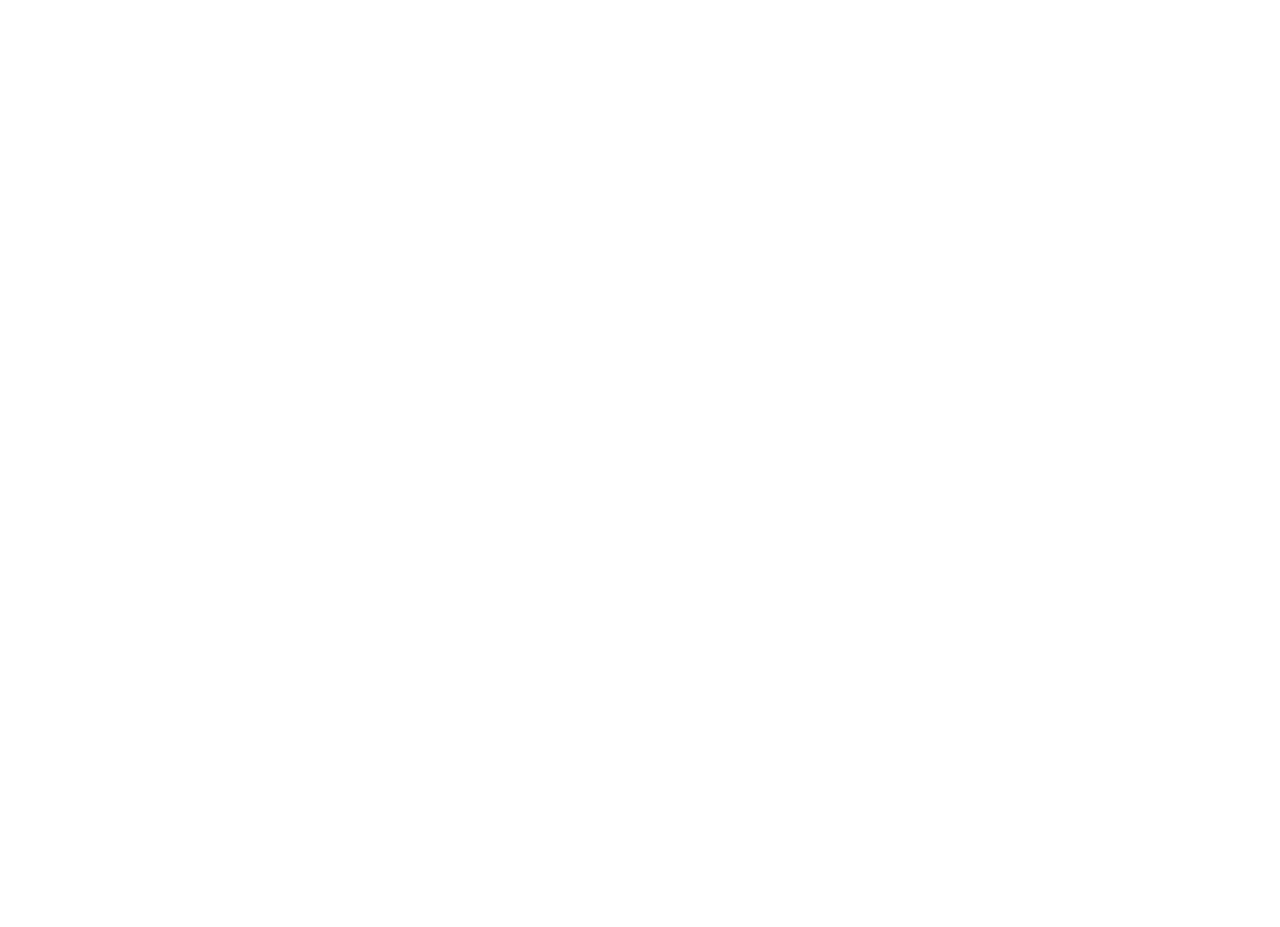
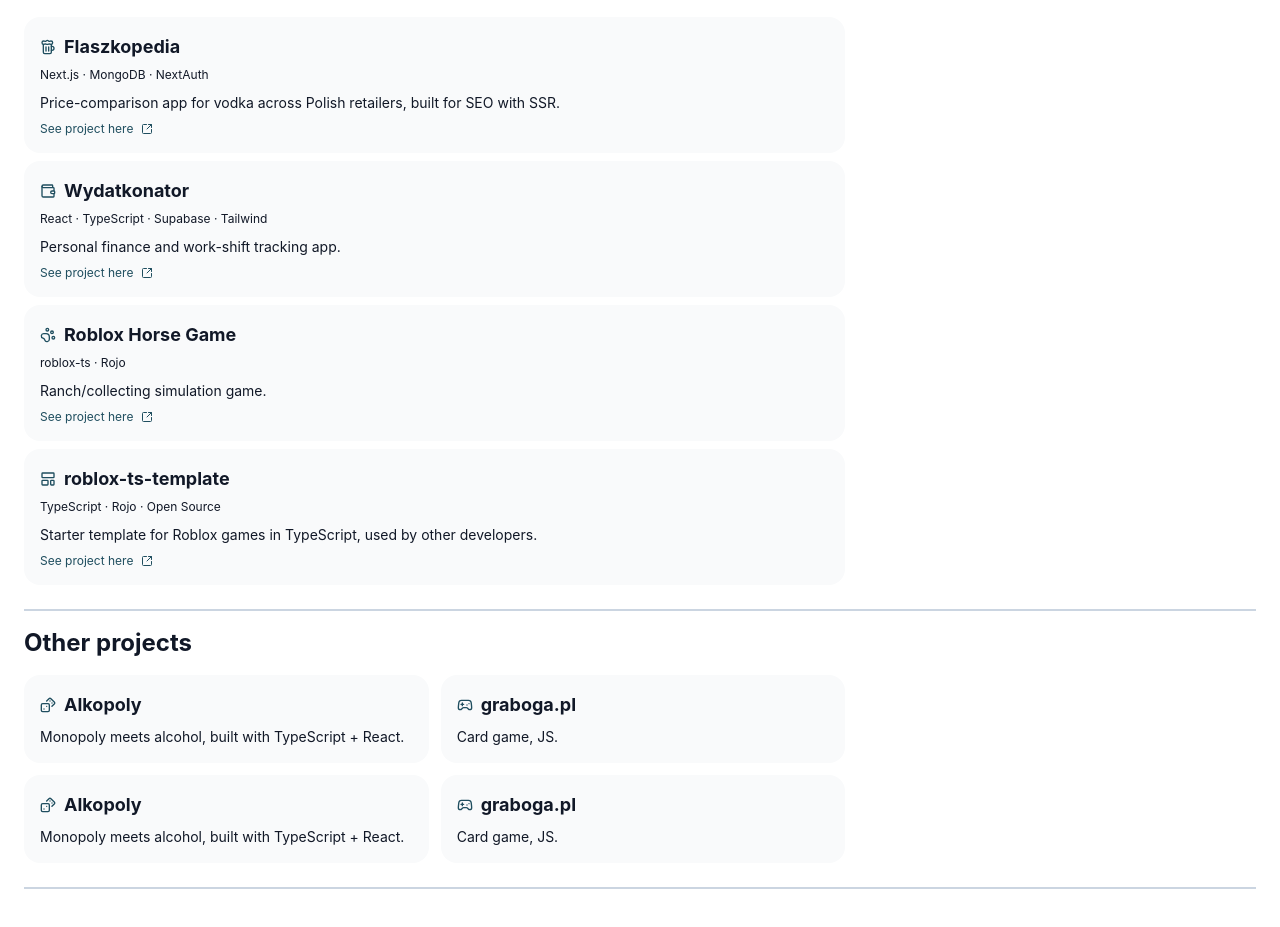
Before and after one commit to KondyKox/Portfolio, a React (Vite) app: page / in a window 1280 px wide. Shown: the part 1211-2138 px from the top of the page. Before the commit the page ends 1178 px from the top, so only its background shows below. Built offline with nearby package versions, Linux system fonts and the light colour scheme.

Commit message:
feat: projects section

```diff
--- a/src/App.tsx
+++ b/src/App.tsx
@@ -1,6 +1,7 @@
 import ExperienceSection from "./components/ExperienceSection";
 import Hero from "./components/Hero";
 import JourneyTimeline from "./components/JourneyTimeline";
+import ProjectsSection from "./components/ProjectsSection";
 import SkillsSection from "./components/SkillsSection";
 
 function App() {
@@ -10,6 +11,7 @@
       <SkillsSection />
       <ExperienceSection />
       <JourneyTimeline />
+      <ProjectsSection />
     </main>
   );
 }
--- a/src/components/JourneyTimeline.tsx
+++ b/src/components/JourneyTimeline.tsx
@@ -2,7 +2,7 @@
 
 const JourneyTimeline = () => {
   return (
-    <section>
+    <section className="border-section">
       <h3 className="section-header">Journey Timeline</h3>
 
       <div className="relative">
--- /dev/null
+++ b/src/components/ProjectsSection.tsx
@@ -0,0 +1,62 @@
+import { SquareArrowOutUpRight } from "lucide-react";
+import { OTHER_PROJECTS, SELECTED_PROJECTS } from "../constants/projects";
+
+const ProjectsSection = () => {
+  return (
+    <>
+      <section className="border-section">
+        <h3 className="section-header">Selected projects</h3>
+
+        <div className="flex flex-col gap-2 lg:max-w-2/3">
+          {SELECTED_PROJECTS.map((project) => {
+            const Icon = project.icon;
+
+            return (
+              <div className="bg-surface-2 p-4 rounded-2xl flex flex-col gap-2">
+                <div key={project.name}>
+                  <h4 className="flex items-center gap-2 font-bold text-lg">
+                    <Icon size={16} className="text-text-accent" />
+                    {project.name}
+                  </h4>
+                  <span className="text-xs">{project.stack.join(" · ")}</span>
+                </div>
+                <p className="text-sm">{project.description}</p>
+                <a
+                  href={project.link}
+                  className="flex items-center gap-2 text-xs text-text-accent"
+                >
+                  See project here <SquareArrowOutUpRight size={12} />
+                </a>
+              </div>
+            );
+          })}
+        </div>
+      </section>
+
+      <section className="border-section">
+        <h3 className="section-header">Other projects</h3>
+
+        <div className="grid grid-cols-2 gap-3 lg:max-w-2/3">
+          {OTHER_PROJECTS.map((project) => {
+            const Icon = project.icon;
+
+            return (
+              <div
+                key={project.name}
+                className="bg-surface-2 p-4 rounded-2xl flex flex-col gap-2"
+              >
+                <h4 className="flex items-center gap-2 font-bold text-lg">
+                  <Icon size={16} className="text-text-accent" />
+                  {project.name}
+                </h4>
+                <p className="text-sm">{project.description}</p>
+              </div>
+            );
+          })}
+        </div>
+      </section>
+    </>
+  );
+};
+
+export default ProjectsSection;
--- /dev/null
+++ b/src/constants/projects.ts
@@ -0,0 +1,64 @@
+import {
+  Beer,
+  Wallet,
+  LayoutTemplate,
+  Dices,
+  Gamepad2,
+  PawPrint,
+} from "lucide-react";
+
+export const SELECTED_PROJECTS = [
+  {
+    name: "Flaszkopedia",
+    stack: ["Next.js", "MongoDB", "NextAuth"],
+    description:
+      "Price-comparison app for vodka across Polish retailers, built for SEO with SSR.",
+    link: "https://github.com/orgs/Flaszkopedia/repositories",
+    icon: Beer,
+  },
+  {
+    name: "Wydatkonator",
+    stack: ["React", "TypeScript", "Supabase", "Tailwind"],
+    description: "Personal finance and work-shift tracking app.",
+    link: "https://wydatkonator.vercel.app/",
+    icon: Wallet,
+  },
+  {
+    name: "Roblox Horse Game",
+    stack: ["roblox-ts", "Rojo"],
+    description: "Ranch/collecting simulation game.",
+    link: "https://github.com/KondyDev/roblox-horses-game",
+    icon: PawPrint,
+  },
+  {
+    name: "roblox-ts-template",
+    stack: ["TypeScript", "Rojo", "Open Source"],
+    description:
+      "Starter template for Roblox games in TypeScript, used by other developers.",
+    link: "https://github.com/KondyDev/roblox-ts-template",
+    icon: LayoutTemplate,
+  },
+];
+
+export const OTHER_PROJECTS = [
+  {
+    name: "Alkopoly",
+    description: "Monopoly meets alcohol, built with TypeScript + React.",
+    icon: Dices,
+  },
+  {
+    name: "graboga.pl",
+    description: "Card game, JS.",
+    icon: Gamepad2,
+  },
+  {
+    name: "Alkopoly",
+    description: "Monopoly meets alcohol, built with TypeScript + React.",
+    icon: Dices,
+  },
+  {
+    name: "graboga.pl",
+    description: "Card game, JS.",
+    icon: Gamepad2,
+  },
+];
```
